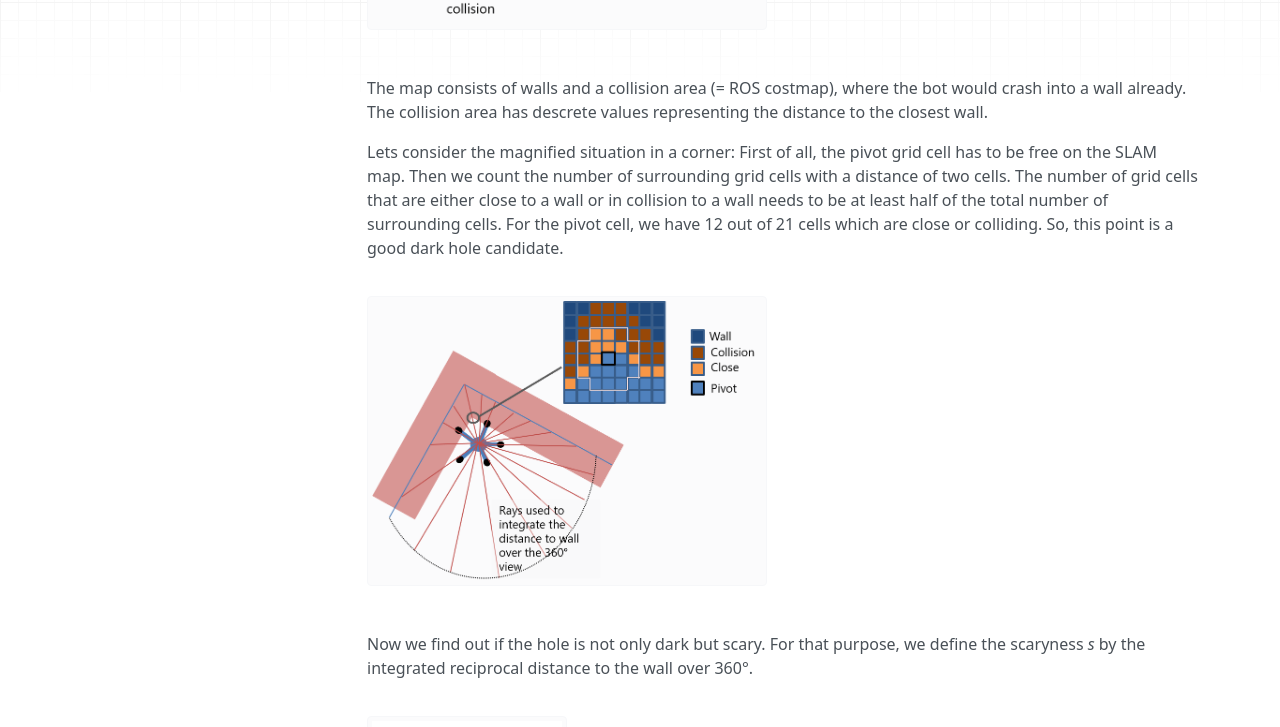
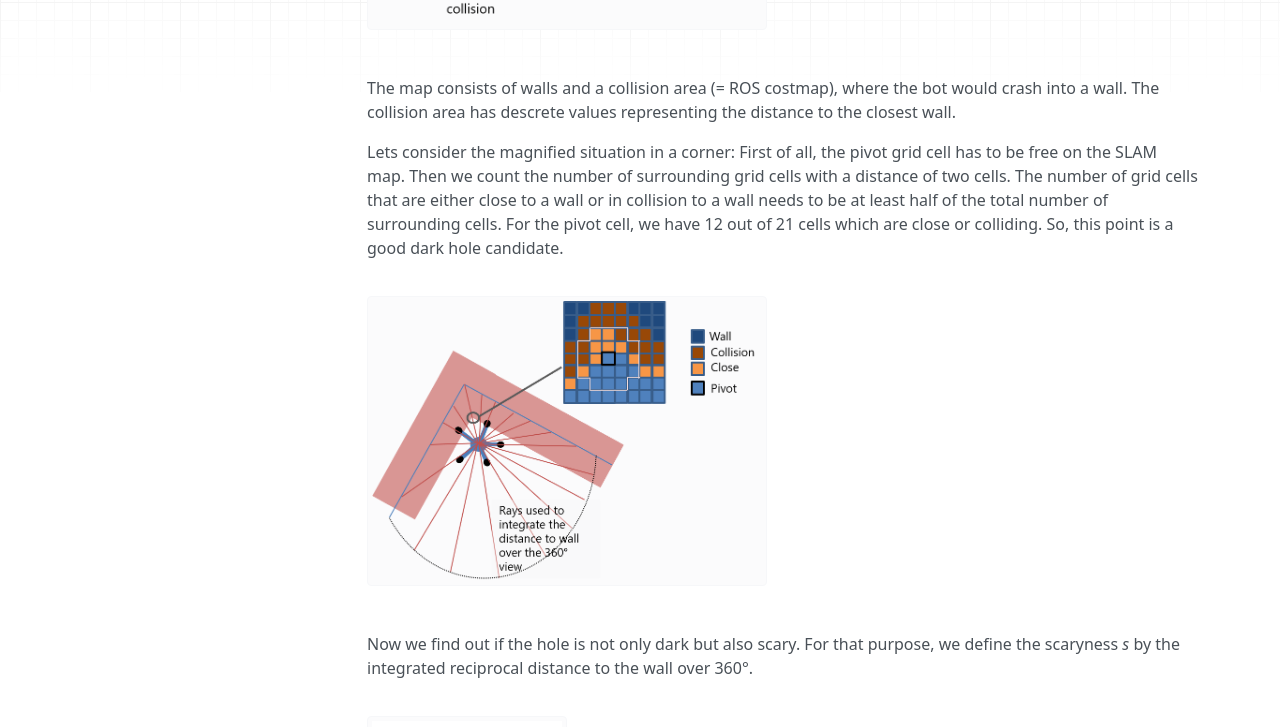
Before and after one commit to jochenalt/Pentapod-Design, an MkDocs documentation site: the page built from docs/navigation.md, in a window 1280 px wide and 1400 px high, scrolled down 495 px. Shown: the part 214-941 px from the top of the window. Built offline with MkDocs 1.6.1, drawn with Linux system fonts in a browser that asks for light colours; nearby versions of some CDN libraries; old or Windows-style settings are respelled for this version of MkDocs.

Commit message:
no message

```diff
--- a/docs/navigation.md
+++ b/docs/navigation.md
@@ -7,13 +7,13 @@ Being a chicken-hearted creature, the pentapod searches for a hole to hide. Tech
 
 <img width="400"  src="../images/navigation-find-dark-holes-candidates.png"/>
 
-The map consists of walls and a collision area (= ROS costmap), where the bot would crash into a wall already. The collision area has descrete values representing the distance to the closest wall.
+The map consists of walls and a collision area (= ROS costmap), where the bot would crash into a wall. The collision area has descrete values representing the distance to the closest wall.
 
 Lets consider the magnified situation in a corner: First of all, the pivot grid cell has to be free on the SLAM map. Then we count the number of surrounding grid cells with a distance of two cells. The number of grid cells that are either close to a wall or in collision to a wall needs to be at least half of the total number of surrounding cells. For the pivot cell, we have 12 out of 21 cells which are close or colliding. So, this point is a good dark hole candidate.
 
 <img width="400"  src="../images/navigation-find-dark-holes.png"/>
 
-Now we find out if the hole is not only dark but scary. For that purpose, we define the scaryness *s* by the integrated reciprocal distance to the wall over 360°.
+Now we find out if the hole is not only dark but also scary. For that purpose, we define the scaryness *s* by the integrated reciprocal distance to the wall over 360°.
 
 <img width="200"  src="../images/scaryness-formula.png"/>
 
```
Also changed, not shown: docs/assembly.md (+18 -1 lines), 5 other files.
